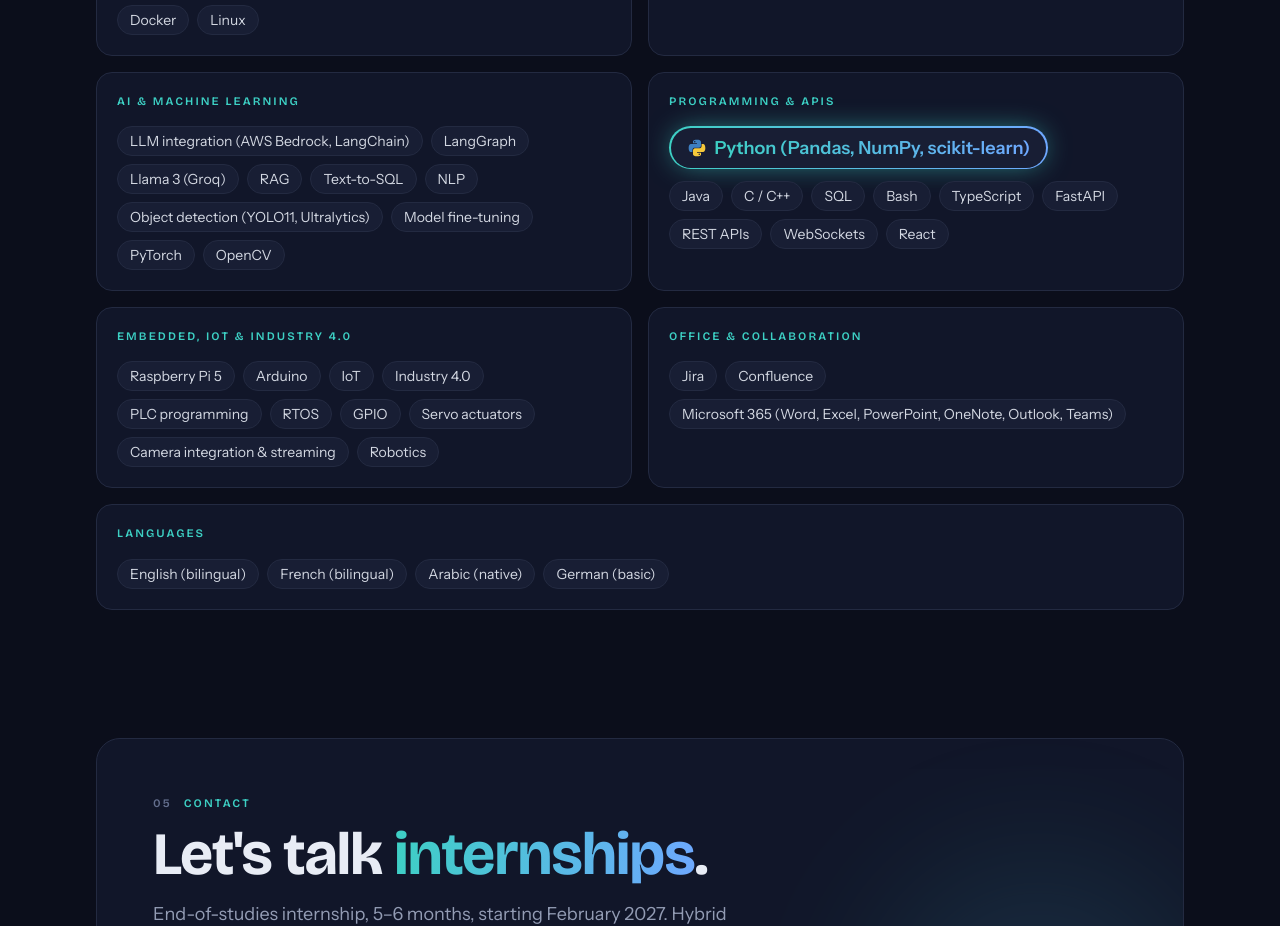
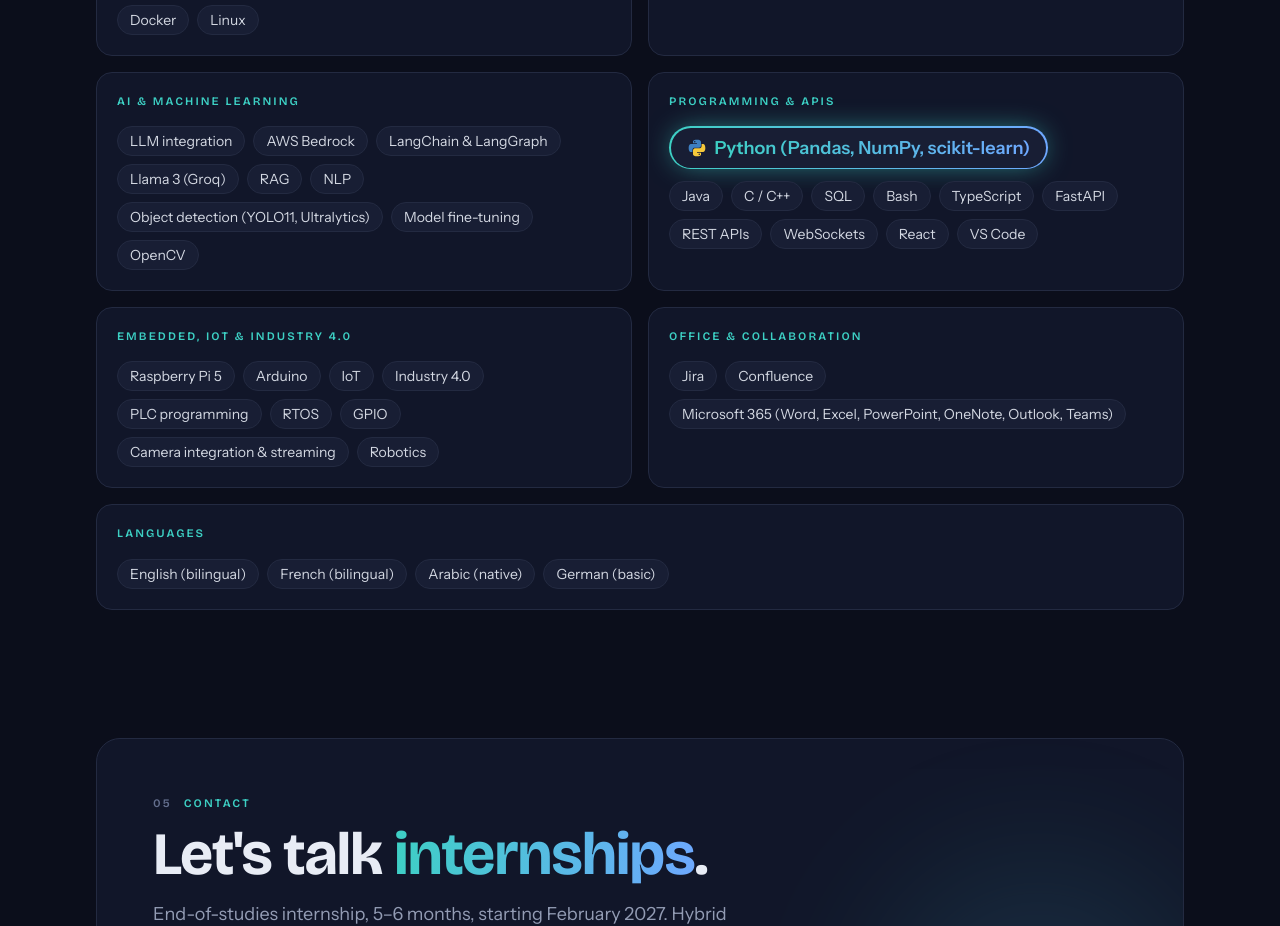
Before and after one commit to aziz-hizem/aziz-hizem.github.io, a React (Vite) app: page / in a window 1280 px wide. Shown: the part 7360-8286 px from the top of the page. Built offline with nearby package versions, Linux system fonts and the light colour scheme.

Commit message:
Skills: split LLM, AWS Bedrock and LangChain & LangGraph; add VS Code
Removes text-to-SQL, servo actuators and PyTorch.

```diff
--- a/src/data/profile.js
+++ b/src/data/profile.js
@@ -35,26 +35,25 @@ export const skills = [
   {
     group: 'AI & Machine Learning',
     items: [
-      'LLM integration (AWS Bedrock, LangChain)',
-      'LangGraph',
+      'LLM integration',
+      'AWS Bedrock',
+      'LangChain & LangGraph',
       'Llama 3 (Groq)',
       'RAG',
-      'Text-to-SQL',
       'NLP',
       'Object detection (YOLO11, Ultralytics)',
       'Model fine-tuning',
-      'PyTorch',
       'OpenCV',
     ],
   },
   {
     group: 'Programming & APIs',
     // An item written as { name, featured: true } gets the highlighted style
-    items: [{ name: 'Python (Pandas, NumPy, scikit-learn)', featured: true }, 'Java', 'C / C++', 'SQL', 'Bash', 'TypeScript', 'FastAPI', 'REST APIs', 'WebSockets', 'React'],
+    items: [{ name: 'Python (Pandas, NumPy, scikit-learn)', featured: true }, 'Java', 'C / C++', 'SQL', 'Bash', 'TypeScript', 'FastAPI', 'REST APIs', 'WebSockets', 'React', 'VS Code'],
   },
   {
     group: 'Embedded, IoT & Industry 4.0',
-    items: ['Raspberry Pi 5', 'Arduino', 'IoT', 'Industry 4.0', 'PLC programming', 'RTOS', 'GPIO', 'Servo actuators', 'Camera integration & streaming', 'Robotics'],
+    items: ['Raspberry Pi 5', 'Arduino', 'IoT', 'Industry 4.0', 'PLC programming', 'RTOS', 'GPIO', 'Camera integration & streaming', 'Robotics'],
   },
   {
     group: 'Office & Collaboration',
```
